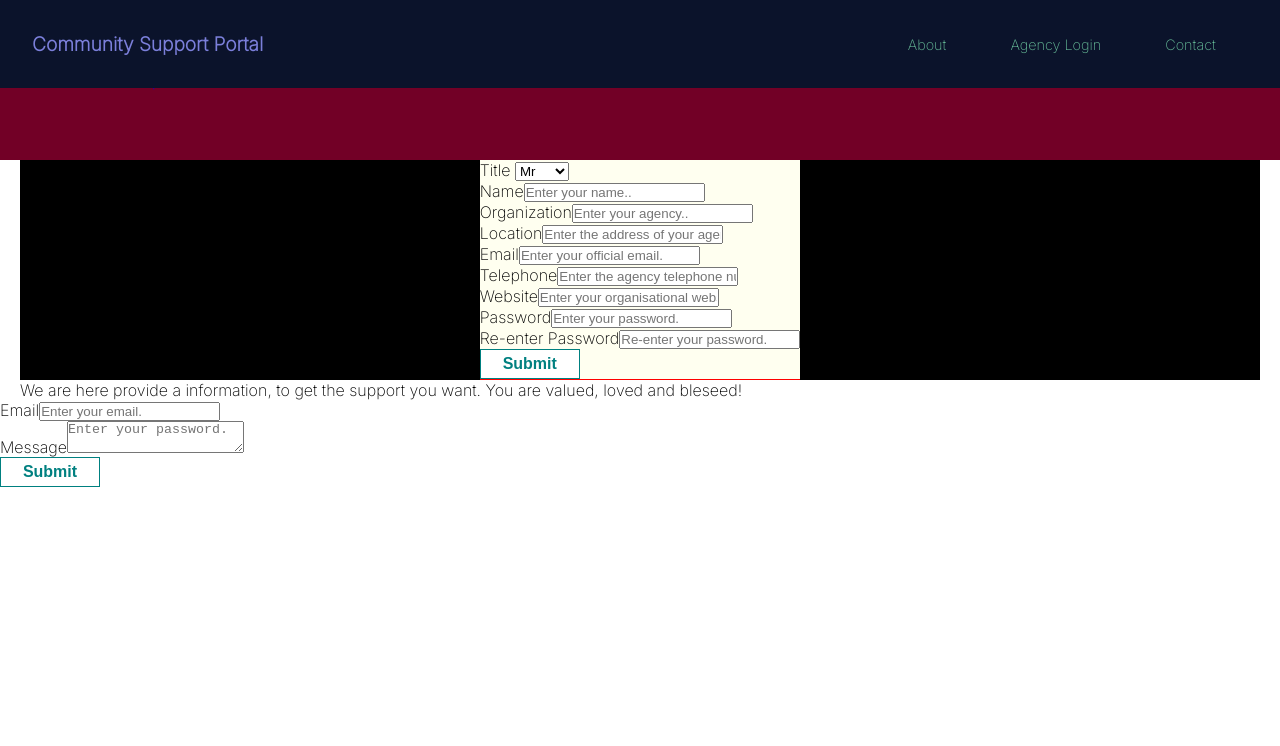
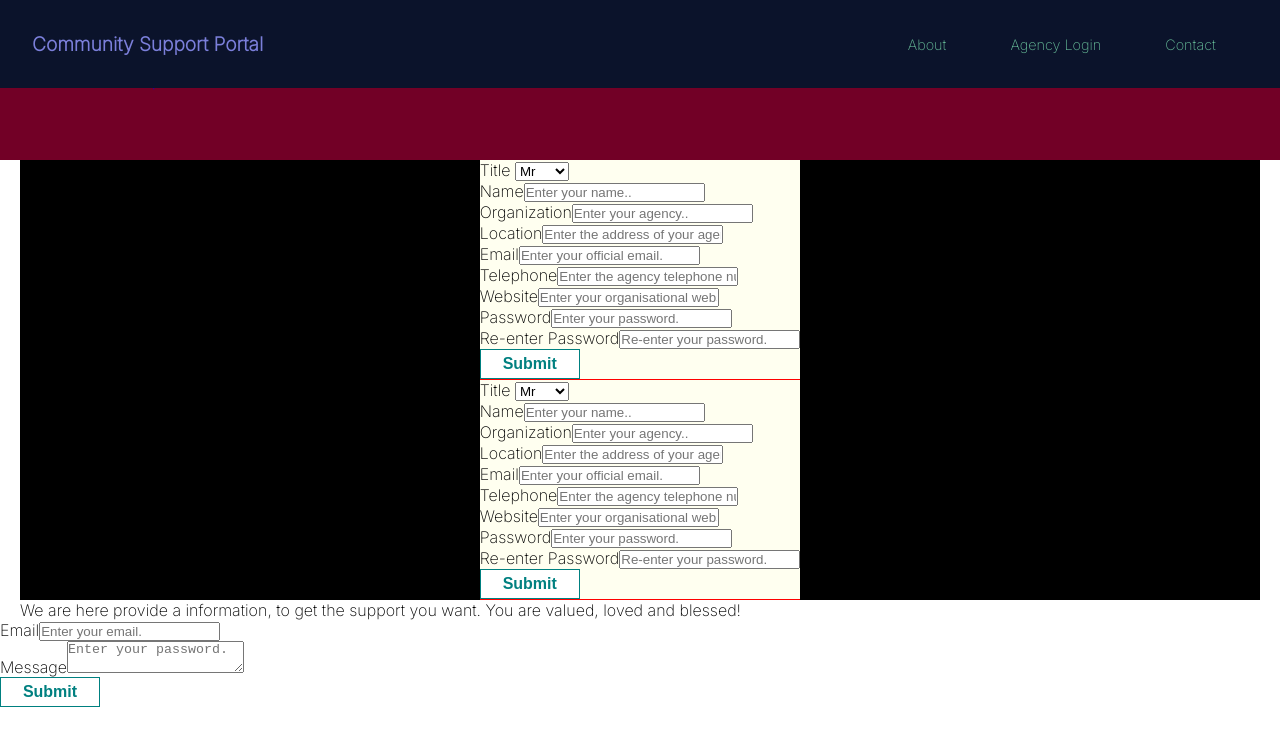
Before and after one commit to vish-opatha/community-support-portal, a React (Create React App) app: page / in a window 1280 px wide. Shown: the top 746 px of the page. Built offline with nearby package versions, Linux system fonts and the light colour scheme.

Commit message:
Update MainContent typo and new Create Service component

```diff
--- a/src/components/MainContent.js
+++ b/src/components/MainContent.js
@@ -2,6 +2,7 @@ import React from 'react';
 import styled from 'styled-components';
 import AgencyLogin from './AgencyLoginForm';
 import AgencySignup from './AgencySignup';
+import CreateService from './CreateService';
 
 const MainContent = () => {
   return (
@@ -10,12 +11,13 @@ const MainContent = () => {
         <Section>
           <Para>
             We are here provide a information, to get the support you want. You
-            are valued, loved and bleseed!
+            are valued, loved and blessed!
           </Para>
         </Section>
         <AgencyLogin />
       </div>
       <AgencySignup />
+      <CreateService />
     </>
   );
 };
```
